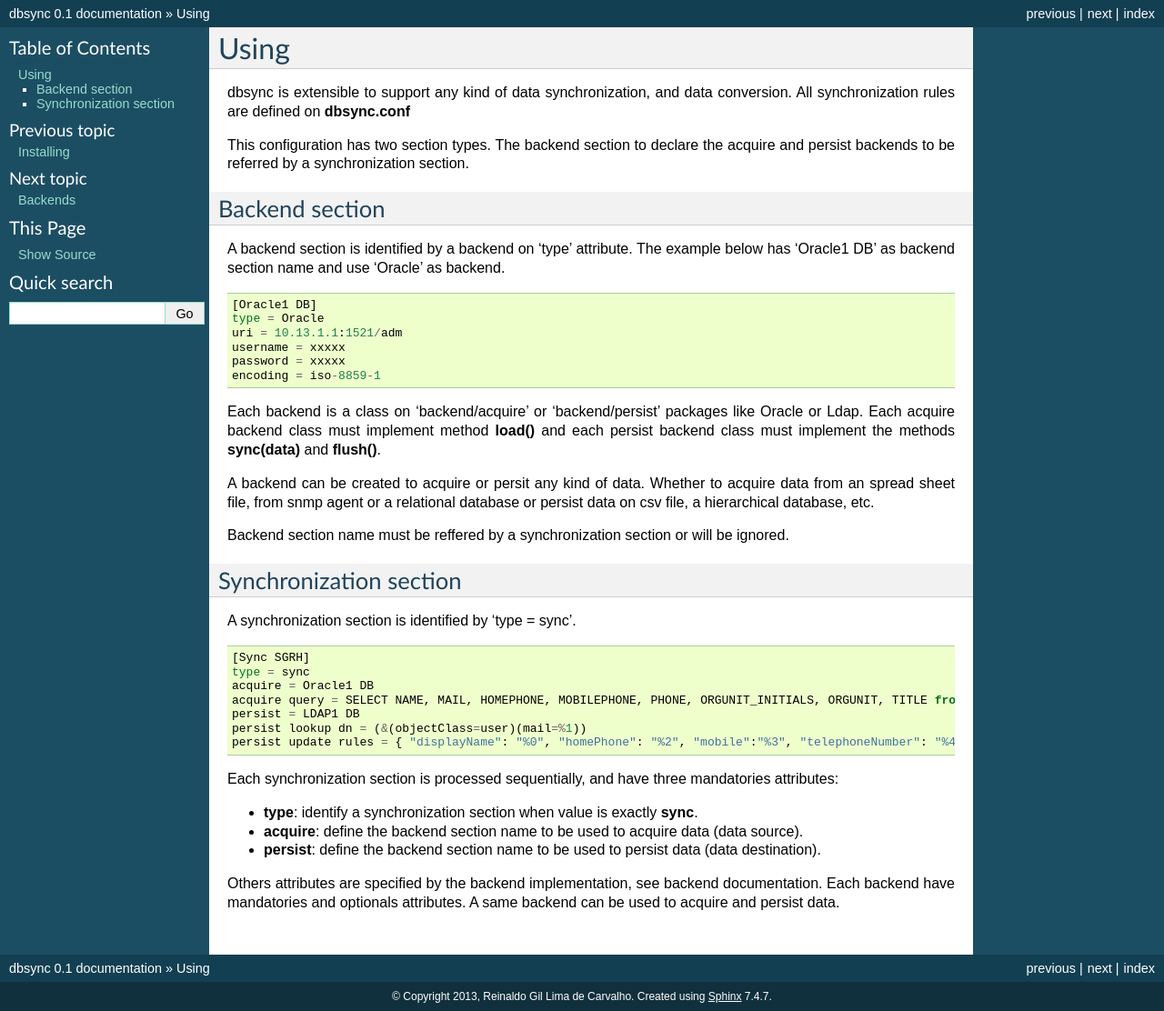
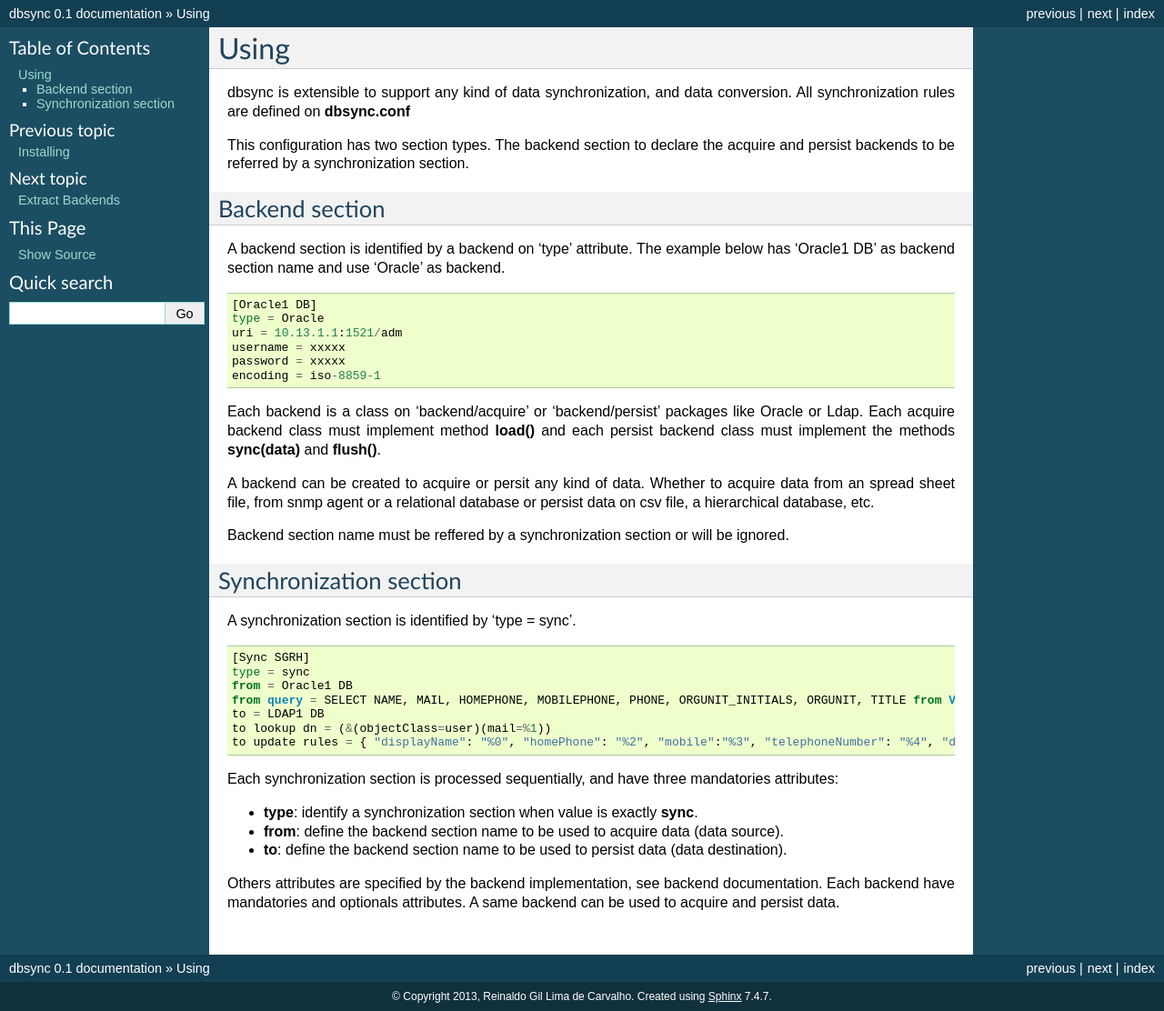
Before and after one commit to reinaldoc/dbsync, a Sphinx documentation site: the page built from docs/24_using.rst, in a window 1280 px wide. Shown: the whole page at 91% size. Built offline with Sphinx 7.4.7, drawn with Linux system fonts in a browser that asks for light colours.

Commit message:
ldap extract backend added to docs

```diff
--- a/docs/24_using.rst
+++ b/docs/24_using.rst
@@ -42,19 +42,19 @@ A synchronization section is identified by 'type = sync'. ::
 
     [Sync SGRH]
     type = sync
-    acquire = Oracle1 DB
-    acquire query = SELECT NAME, MAIL, HOMEPHONE, MOBILEPHONE, PHONE, ORGUNIT_INITIALS, ORGUNIT, TITLE from VW_EMPLOYEE where NAME like 'REI%'
-    persist = LDAP1 DB
-    persist lookup dn = (&(objectClass=user)(mail=%1))
-    persist update rules = { "displayName": "%0", "homePhone": "%2", "mobile":"%3", "telephoneNumber": "%4", "department": "%5 - %6", "title": "%7" }
+    from = Oracle1 DB
+    from query = SELECT NAME, MAIL, HOMEPHONE, MOBILEPHONE, PHONE, ORGUNIT_INITIALS, ORGUNIT, TITLE from VW_EMPLOYEE where NAME like 'REI%'
+    to = LDAP1 DB
+    to lookup dn = (&(objectClass=user)(mail=%1))
+    to update rules = { "displayName": "%0", "homePhone": "%2", "mobile":"%3", "telephoneNumber": "%4", "department": "%5 - %6", "title": "%7" }
 
 
 Each synchronization section is processed sequentially, and have three
 mandatories attributes:
 
 * **type**: identify a synchronization section when value is exactly **sync**.
-* **acquire**: define the backend section name to be used to acquire data (data source).
-* **persist**: define the backend section name to be used to persist data (data destination).
+* **from**: define the backend section name to be used to acquire data (data source).
+* **to**: define the backend section name to be used to persist data (data destination).
 
 Others attributes are specified by the backend implementation, see backend
 documentation. Each backend have mandatories and optionals attributes. A same
--- a/docs/index.rst
+++ b/docs/index.rst
@@ -7,6 +7,7 @@ Indice
 
    10_installing.rst
    24_using.rst
-   31_backends.rst
+   31_backends_extract.rst
+   32_backends_load.rst
    47_converters.rst
    89_about.rst
```
Also changed, not shown: docs/31_backends.rst (deleted, +0 -58 lines), docs/31_backends_extract.rst (added, +95 -0 lines), docs/32_backends_load.rst (added, +53 -0 lines).
